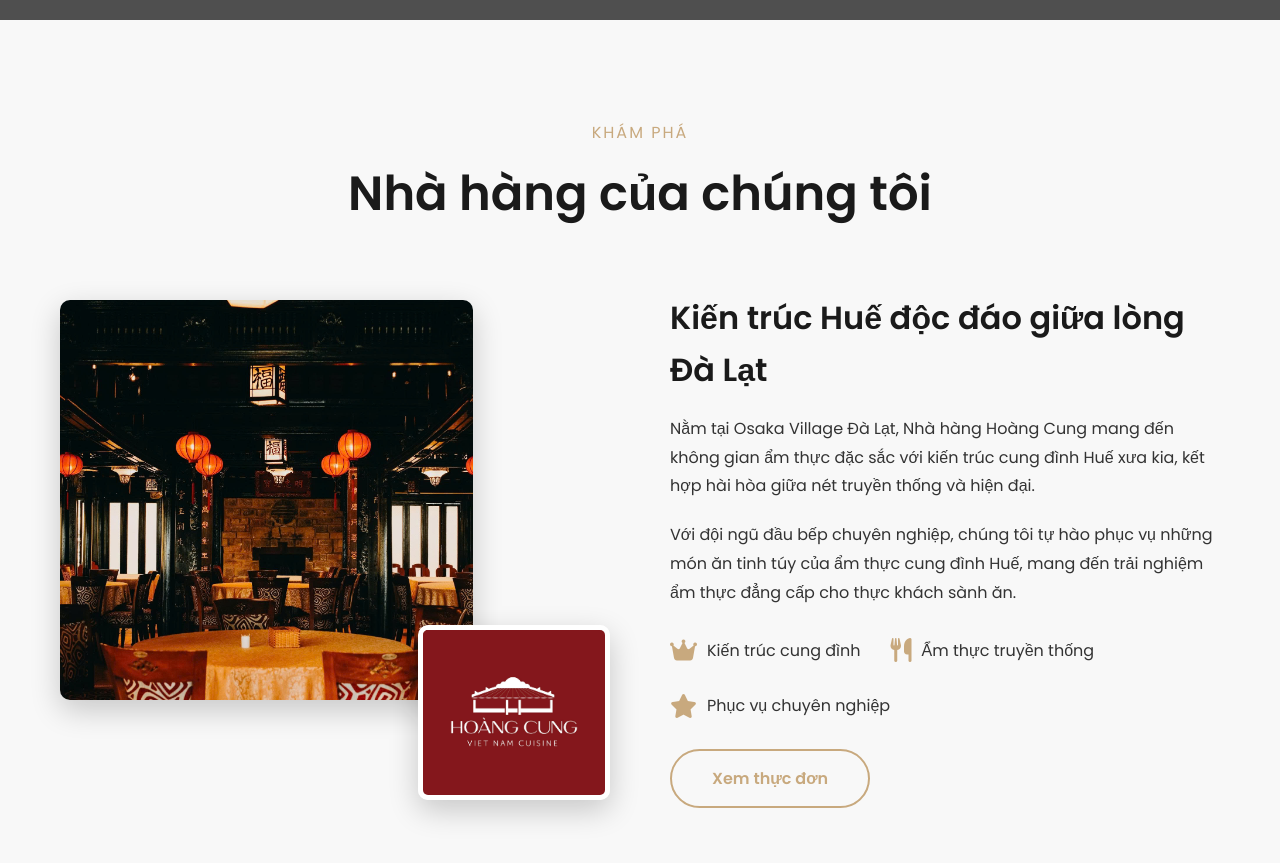
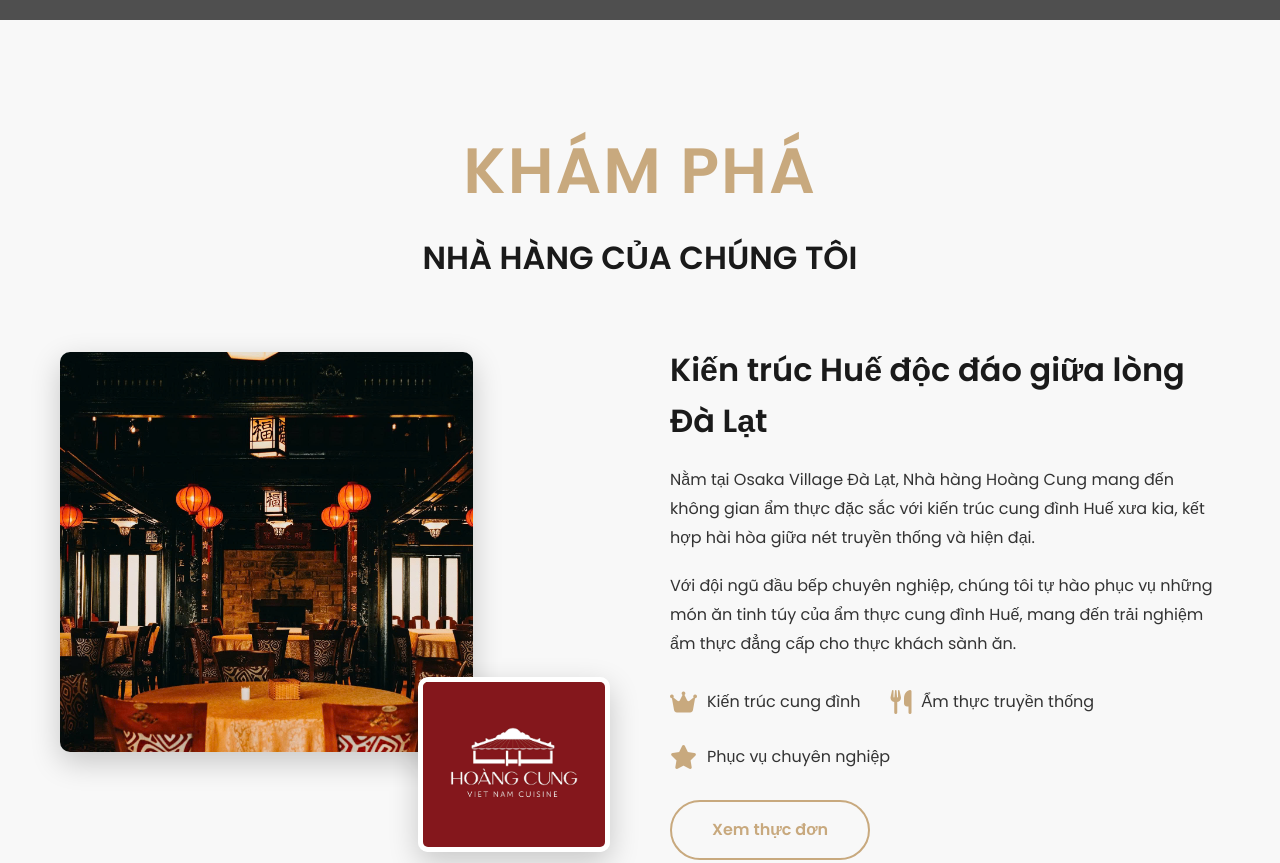
Before and after one commit to tranhuyen1810/NHA-HANG-HOANG-CUNG-, a plain HTML site: page index.html in a window 1280 px wide. Shown: the part 780-1643 px from the top of the page. Drawn offline with Linux system fonts and the light colour scheme; grey boxes are pictures that could not be loaded.

Commit message:
Update section styles: increase subtitle size and make h2 uppercase

```diff
--- a/style.css
+++ b/style.css
@@ -317,18 +317,20 @@ section {
 
 .section-subtitle {
     color: var(--primary-color);
-    font-size: 1rem;
+    font-size: 4rem;
     text-transform: uppercase;
     letter-spacing: 2px;
     display: block;
     margin-bottom: 10px;
+    font-weight: 600;
 }
 
 .section-title {
     font-family: 'Poppins', sans-serif;
-    font-size: 3rem;
+    font-size: 2rem;
     font-weight: 700;
     color: var(--dark-color);
+    text-transform: uppercase;
 }
 
 /* ===== About Section ===== */
```
